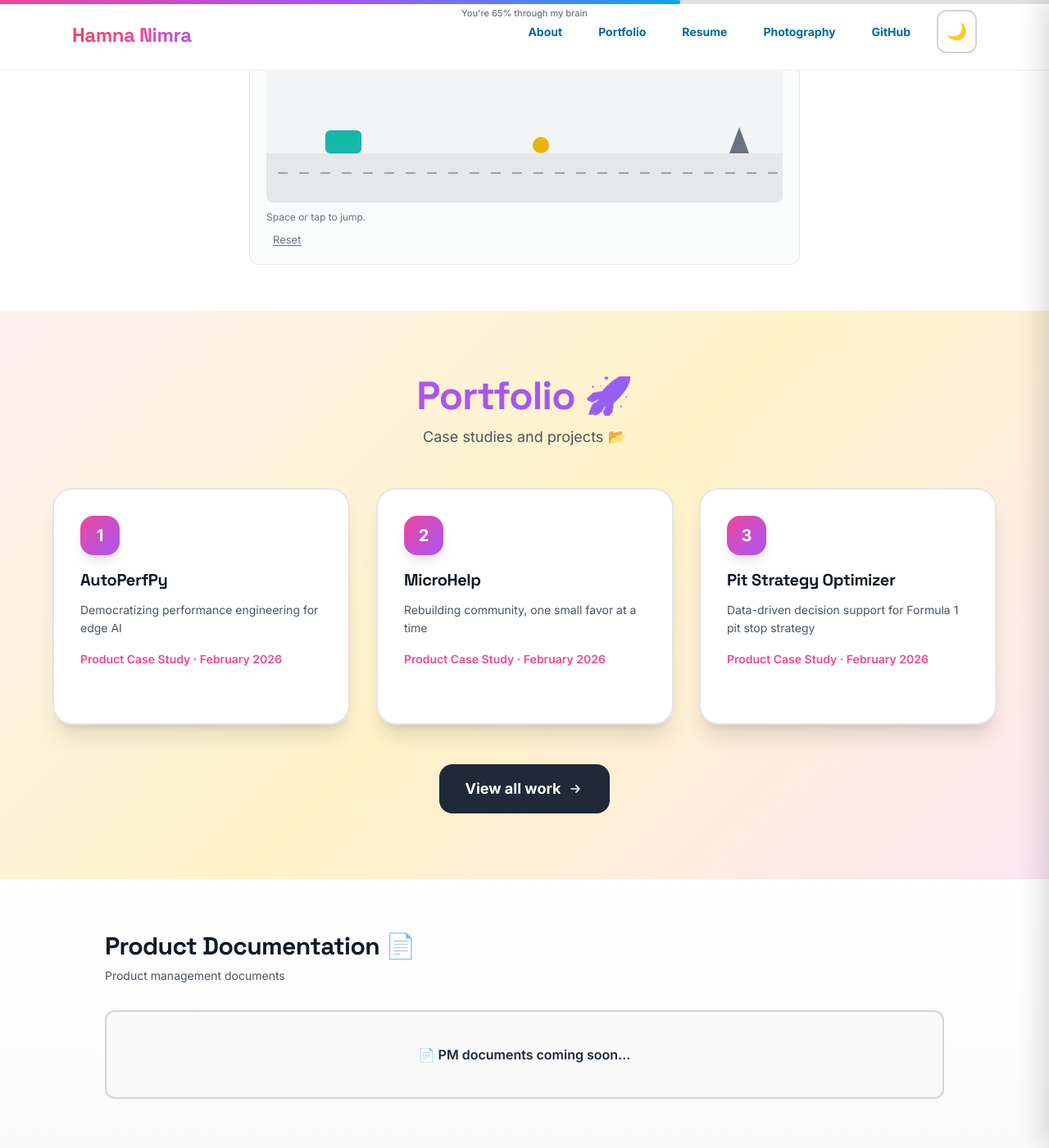
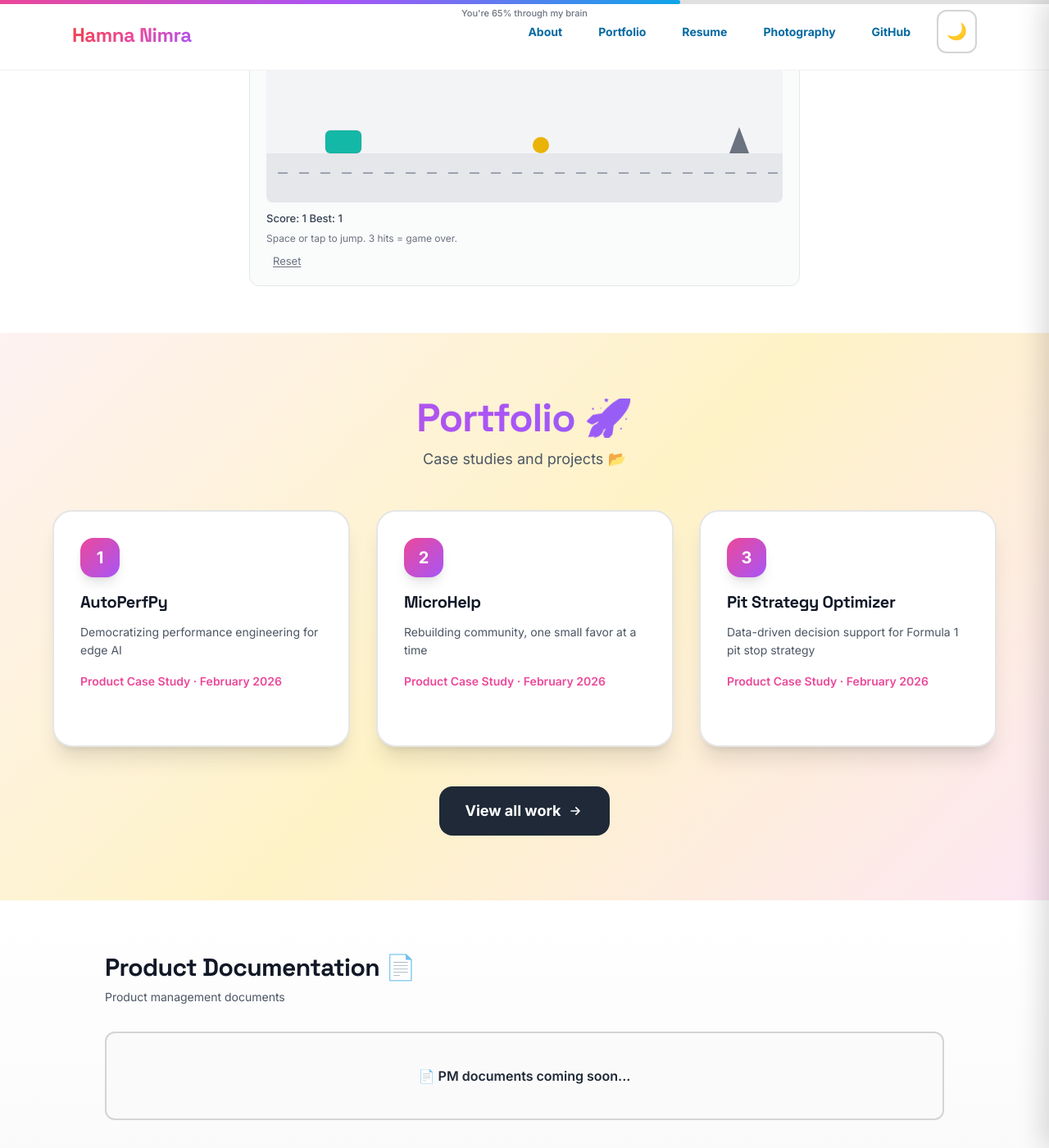
Before and after one commit to HamnaNimra/hamnanimra.github.io, a Jekyll site: the page built from index.html, in a window 1280 px wide and 1400 px high, scrolled down 1696 px. Shown: the whole window at 82% size. Built offline with Jekyll 4.4.1, drawn with Linux system fonts in a browser that asks for light colours; nearby versions of some CDN libraries.

Commit message:
Flow: play → collect coins (score goes up) → up to 3 obstacle hits → game over and “Game over. Score: X Best: Y” → Reset to play again; Best stays until you leave or refresh the page.

```diff
--- a/index.html
+++ b/index.html
@@ -81,7 +81,8 @@
           <canvas id="minicar-canvas" class="minicar-canvas" width="672" height="240" aria-label="Mini Car Dash game area. Space or tap to jump." tabindex="0"></canvas>
         </div>
 
-        <p class="minicar-hint">Space or tap to jump.</p>
+        <p id="minicar-status" class="minicar-status" aria-live="polite">Score: 0  Best: 0</p>
+        <p class="minicar-hint">Space or tap to jump. 3 hits = game over.</p>
         <div class="minicar-actions">
           <button type="button" id="minicar-reset" class="minicar-btn-reset">Reset</button>
         </div>
@@ -152,10 +153,20 @@
       max-width: 100%;
     }
     .minicar-canvas:focus-visible { outline: 2px solid #0ea5e9; outline-offset: 2px; }
+    .minicar-status {
+      font-size: 0.8125rem;
+      font-weight: 500;
+      color: #374151;
+      margin-top: 0.5rem;
+      margin-bottom: 0;
+    }
+    .dark .minicar-status { color: #e5e7eb; }
+    .minicar-status.game-over { color: #b91c1c; }
+    .dark .minicar-status.game-over { color: #f87171; }
     .minicar-hint {
       font-size: 0.75rem;
       color: #6b7280;
-      margin-top: 0.5rem;
+      margin-top: 0.25rem;
       margin-bottom: 0.25rem;
     }
     .dark .minicar-hint { color: #9ca3af; }
@@ -183,13 +194,14 @@
   <script>
     (function () {
       'use strict';
-      // Mini Car Dash: endless side-scroller. Space or tap to jump. Obstacles = bump & continue; collectibles = visual only.
+      // Mini Car Dash: 3 hits = game over. Coins add to score; session high score shown after game over.
 
       var canvas = document.getElementById('minicar-canvas');
       if (!canvas) return;
 
       var ctx = canvas.getContext('2d');
       var wrap = canvas.parentElement;
+      var statusEl = document.getElementById('minicar-status');
       var prefersReducedMotion = window.matchMedia('(prefers-reduced-motion: reduce)').matches;
 
       // Resize canvas to container width, fixed height 240px
@@ -221,6 +233,10 @@
       var nextSpawnAt = 0;
       var running = false;
       var rafId = null;
+      var hits = 0;
+      var score = 0;
+      var highScore = 0;  // session only
+      var gameOver = false;
 
       // Spawn obstacles (cones) and collectibles (coins) at intervals; endless scroll
       function spawnNext() {
@@ -253,9 +269,28 @@
       }
 
       function jump() {
+        if (gameOver) return;
         if (carY >= -2 && carVy >= 0 && !(bumpUntil > 0)) {
           carVy = prefersReducedMotion ? -8 : jumpForce;
         }
+      }
+
+      function updateStatus(isOver) {
+        if (!statusEl) return;
+        if (isOver) {
+          statusEl.textContent = 'Game over. Score: ' + score + '  Best: ' + highScore;
+          statusEl.classList.add('game-over');
+        } else {
+          statusEl.textContent = 'Score: ' + score + '  Best: ' + highScore;
+          statusEl.classList.remove('game-over');
+        }
+      }
+
+      function endGame() {
+        gameOver = true;
+        if (score > highScore) highScore = score;
+        stop();
+        updateStatus(true);
       }
 
       function reset() {
@@ -266,10 +301,14 @@
         obstacles = [];
         collectibles = [];
         nextSpawnAt = 0;
+        hits = 0;
+        score = 0;
+        gameOver = false;
+        updateStatus(false);
       }
 
       function loop() {
-        if (!running || !ctx) return;
+        if (!running || !ctx || gameOver) return;
         var now = Date.now();
 
         if (bumpUntil > 0 && now < bumpUntil) {
@@ -291,7 +330,7 @@
 
         var carBox = hitboxCar();
 
-        // Obstacle collision: bump and brief pause
+        // Obstacle collision: bump and brief pause; 3 hits = game over
         for (var i = obstacles.length - 1; i >= 0; i--) {
           var ob = obstacles[i];
           if (ob.x - scroll < -ob.w) {
@@ -299,19 +338,29 @@
             continue;
           }
           if (overlap(carBox, hitboxObstacle(ob))) {
+            obstacles.splice(i, 1);
+            hits++;
+            if (hits >= 3) {
+              endGame();
+              return;
+            }
             bumpUntil = now + (prefersReducedMotion ? 200 : 400);
-            obstacles.splice(i, 1);
           }
         }
 
-        // Collectible overlap: remove only (visual fun)
+        // Collectible: add to score and update high score
         for (var j = collectibles.length - 1; j >= 0; j--) {
           var c = collectibles[j];
           if (c.x - scroll < -20) {
             collectibles.splice(j, 1);
             continue;
           }
-          if (overlap(carBox, hitboxCollectible(c))) collectibles.splice(j, 1);
+          if (overlap(carBox, hitboxCollectible(c))) {
+            collectibles.splice(j, 1);
+            score++;
+            if (score > highScore) highScore = score;
+            updateStatus(false);
+          }
         }
 
         // Draw
```
Also changed, not shown: other parts of index.html (+1 -0 lines).
